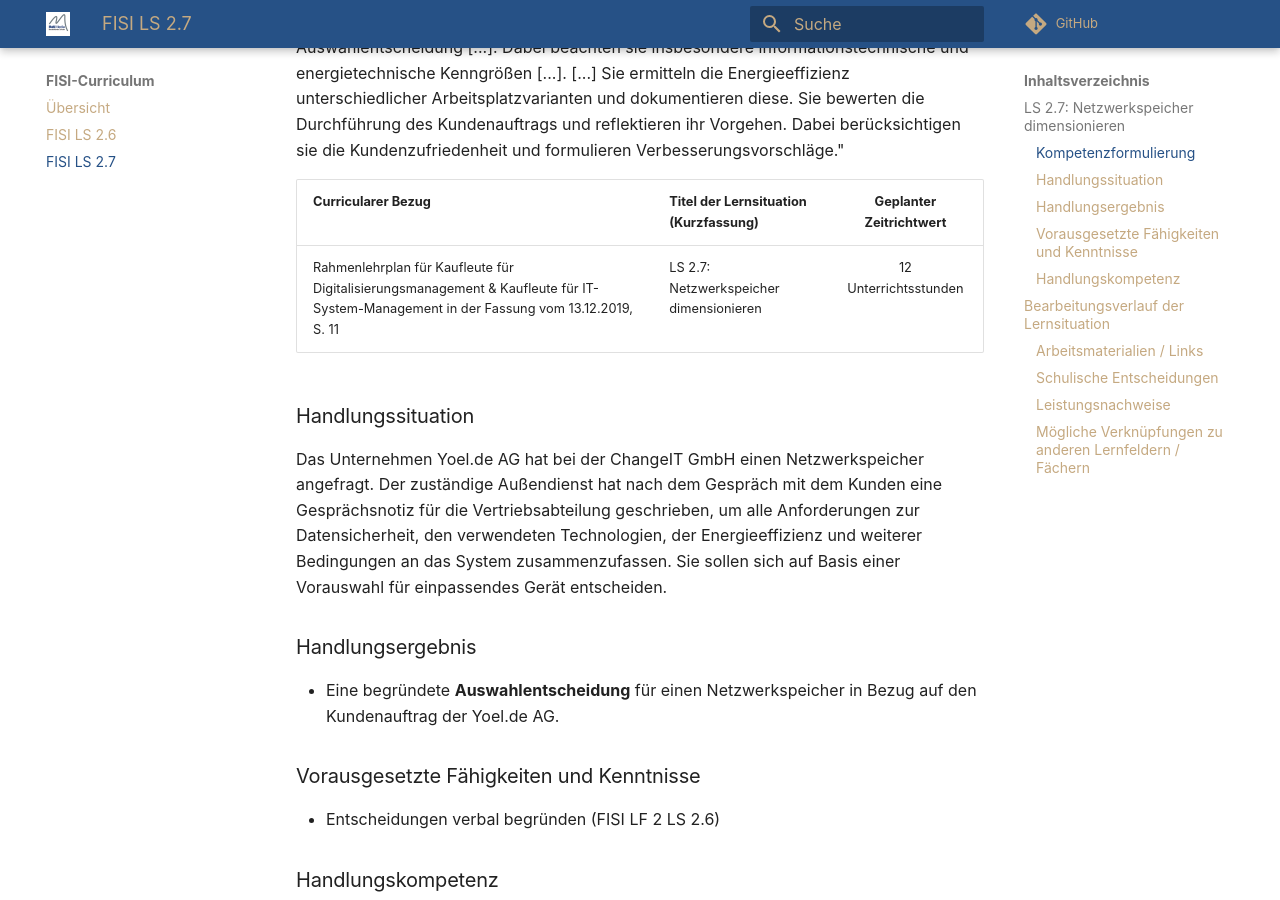
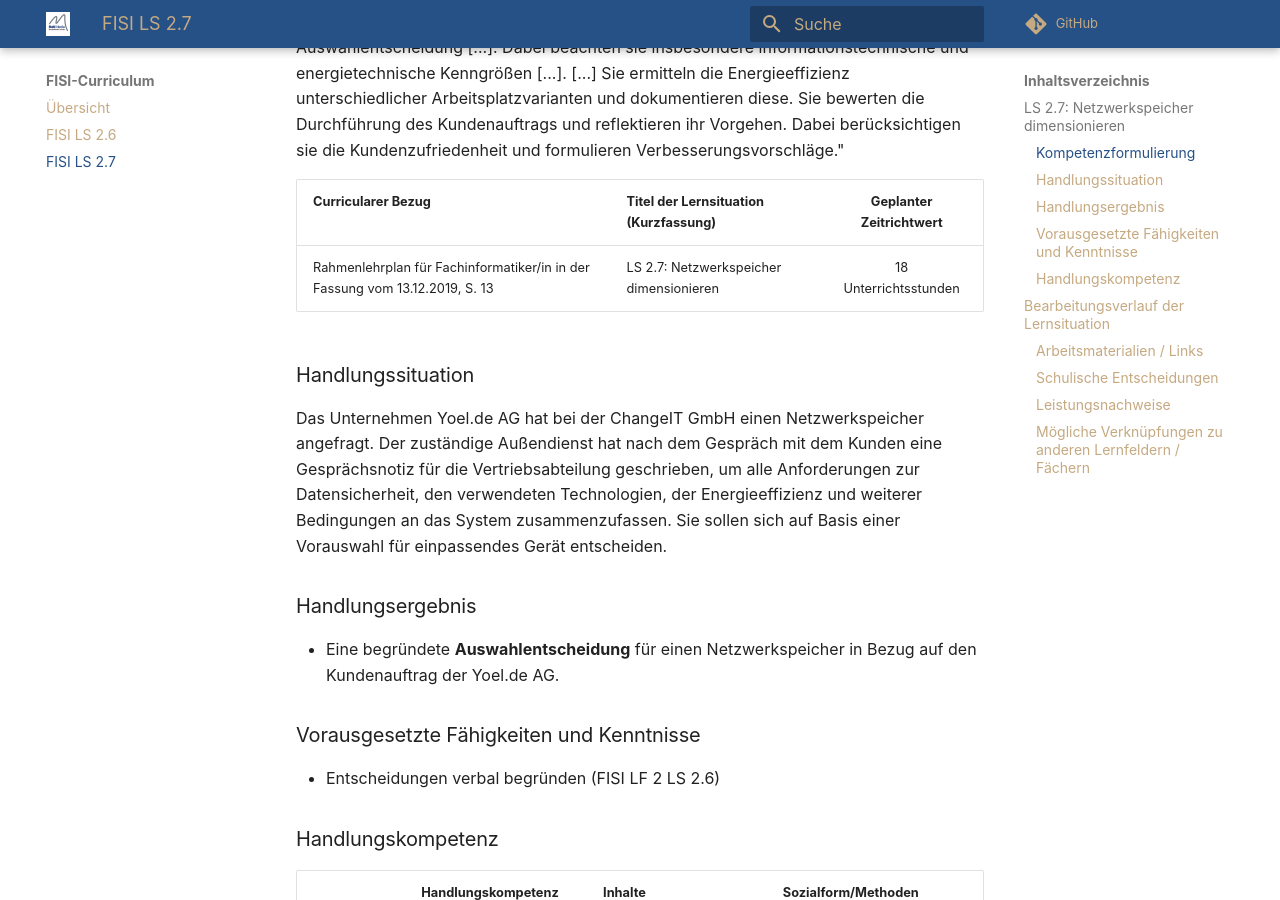
Before and after one commit to herr-nm/MMBbS_FISI_Curriculum, an MkDocs documentation site: the page built from docs/FISI-LF2_LS2.7.md, in a window 1280 px wide and 900 px high, scrolled down 473 px. Built offline with MkDocs 1.6.1 and Material for MkDocs 9.7.7, drawn with Linux system fonts in a browser that asks for light colours; comment, search, counter and statistics services are not loaded.

Commit message:
Korrektur der Stunden und RLP Quelle

```diff
--- a/docs/FISI-LF2_LS2.7.md
+++ b/docs/FISI-LF2_LS2.7.md
@@ -12,7 +12,7 @@
 
 | Curricularer Bezug | Titel der Lernsituation (Kurzfassung) | Geplanter Zeitrichtwert |
 | :--- | :--- | :---: |
-| Rahmenlehrplan für Kaufleute für Digitalisierungsmanagement & Kaufleute für IT-System-Management in der Fassung vom 13.12.2019, S. 11 | LS 2.7: Netzwerkspeicher dimensionieren | 12 Unterrichtsstunden |
+| Rahmenlehrplan für Fachinformatiker/in in der Fassung vom 13.12.2019, S. 13 | LS 2.7: Netzwerkspeicher dimensionieren | 18 Unterrichtsstunden |
 
 ### Handlungssituation
 
```
Also changed, not shown: docs/FISI-LF2_LS2.6.md (+1 -1 lines).
